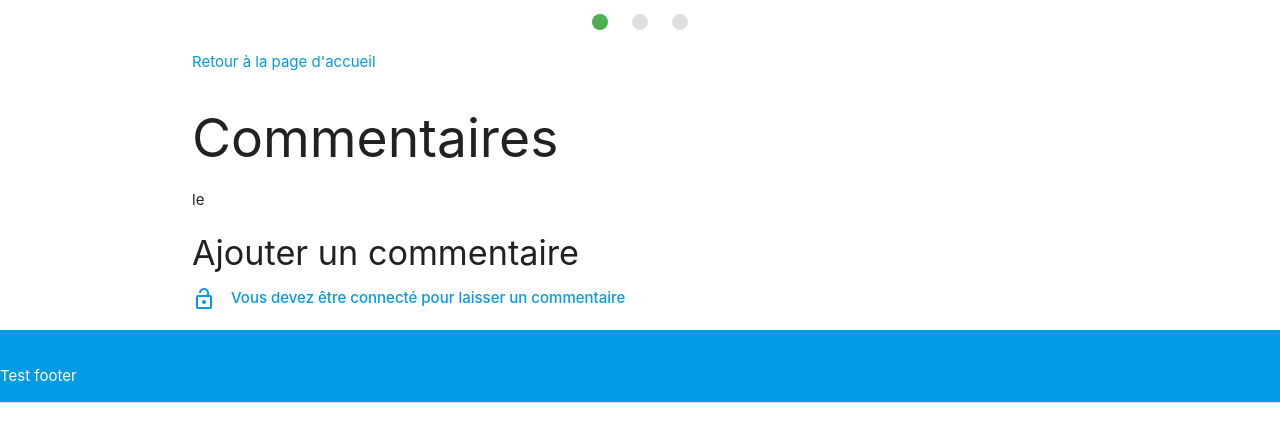
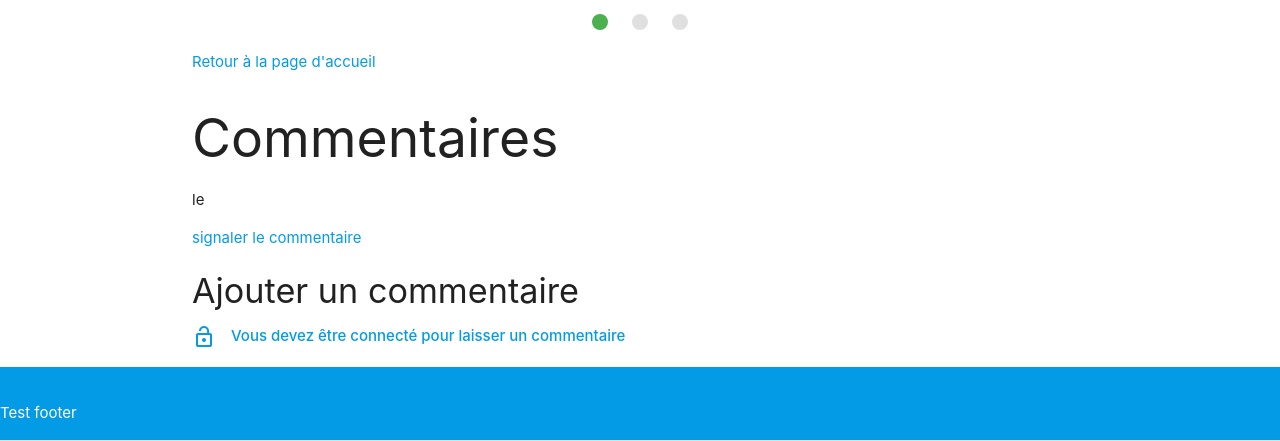
Before and after one commit to Ehyiah/projet4, a PHP site: page /index.php?action=bill&id=1 in a window 1280 px wide. Shown: the part 488-929 px from the top of the page. Before the commit the page ends 891 px from the top, so only its background shows below. Run offline with PHP 8.4, Linux system fonts and the light colour scheme; tables that the repository leaves empty or names only in its code hold one stand-in row (values such as "Sample post"); data that the repository does not hold is empty; some libraries are stand-ins or nearby versions.

Commit message:
CRUD update

```diff
--- a/controller/controllerCom.php
+++ b/controller/controllerCom.php
@@ -16,11 +16,9 @@ function displayBill() {
 };
 
 
-function addComment($postId, $author, $comment)
+function addComment($postId, $author, $comment, $idUser)
 {
-    // var_dump($postId);        var_dump($author);        var_dump($comment);
-    // var_dump($affectedLines);
-    $affectedLines = postComment($postId, $author, $comment);
+    $affectedLines = postComment($postId, $author, $comment, $idUser);
 
     if ($affectedLines === false) {
         die('Impossible d\'ajouter le commentaire !');
@@ -29,3 +27,9 @@ function addComment($postId, $author, $comment)
         displayBill();
     }
 };
+
+
+// fonction pour signaler un commentaire
+    function signalCom($id) {
+        $update = signalComDb($id);
+    };
--- a/controller/controllerLogin.php
+++ b/controller/controllerLogin.php
@@ -6,12 +6,16 @@ function displayLogin() {
     require ('view/login.php');
 };
 
+function displayCom() {
+    $signaledCom = signaledComDb();
+    require('view/episodeUpdate.php');
+};
 
 // fonction pour utilisateur deja enregistré
     function displayLoginError($etat) {
         $billMenu = billMenu();
         require ('view/login.php');
-    }
+    };
 
 
 // fonction pour la connection de l'utilisateur
@@ -38,6 +42,7 @@ function displayLogin() {
                 $_SESSION['ID'] = $resultat['ID'];
                 $_SESSION['PSEUDO'] = $resultat['PSEUDO'];
                 $_SESSION['GROUPE'] = $resultat['GROUPE'];
+                $_SESSION['MAIL'] = $resultat['MAIL'];
                 // echo 'vous etes maintenant connecté en tant que : ' . $_SESSION['PSEUDO'];
             }
         }
@@ -58,3 +63,10 @@ function displayLogin() {
             }
         return $etat;
     };
+
+
+
+// fonction pour renvoyer les commentaires d'un USER
+    function getComUser($id) {
+        $comUser = getComUserdB($id);
+    };
--- a/controller/controllerUpdateEpisode.php
+++ b/controller/controllerUpdateEpisode.php
@@ -23,16 +23,17 @@ require_once('model/modelUpdateEpisode.php');
         };
 
 
-// au clic sur l'épisode présent dans la liste, ouverture d'une division
-// permettant de récupérer le titre et le contenu et de
-// l'envoyer dans un tinyMCE
+// fonction pour modifier un épisode
+    function updateEpisode($id, $titre, $contenu) {
+        $update = updateEpisodeDb($id, $titre, $contenu);
+    };
 
 
-// fonction pour modifier un épisode
-    function updateEpisode($id, $titre, $contenu) {
-        // echo $id . $titre . $contenu;
-        $update = updateEpisodeDb($id, $titre, $contenu);
-        // include('view/test.php');
-        // tenter d'ajouter le include dans une variable transmise au clic de modification d'un épisode
 
-    };
+
+// fonctions de tests
+    function displayComSignaled()
+        {
+            $signaledCom = signaledComDb();
+            require('view/test.php');
+        }
--- a/index.php
+++ b/index.php
@@ -25,7 +25,7 @@ if (isset($_GET['action'])) {
     elseif ($_GET['action'] == 'addComment') {
         if (isset($_GET['id']) && $_GET['id'] > 0) {
             if (!empty($_POST['author']) && !empty($_POST['comment'])) {
-                addComment($_GET['id'], $_POST['author'], $_POST['comment']);
+                addComment($_GET['id'], $_POST['author'], $_POST['comment'], $_SESSION['ID']);
             }
             else {
                 echo 'Erreur : tous les champs ne sont pas remplis !';
@@ -101,6 +101,11 @@ if (isset($_GET['action'])) {
         displayLogin();
     }
 
+    elseif ($_GET['action'] == 'signalCom') {
+        signalCom($_GET['idCom']);
+        header("Location: ".$_SERVER['HTTP_REFERER']."");
+
+    }
 
 }
 else {
--- a/model/modelCom.php
+++ b/model/modelCom.php
@@ -15,8 +15,8 @@ function getPost0($postId)
 function getComments0($postId)
     {
         $bdd = new DbManager();
+        $db = $bdd->dbConnect();
 
-        $db = $bdd->dbConnect();
         $comments = $db->prepare('SELECT * FROM commentaires WHERE ID_BILLET = ?');
         $comments->execute(array($postId));
 
@@ -25,19 +25,33 @@ function getComments0($postId)
 
 
 
-function postComment($postId, $author, $comment)
+function postComment($postId, $author, $comment, $idUser)
     {
-        // var_dump($postId);        var_dump($author);        var_dump($comment);
         $bdd = new DbManager();
+        $db = $bdd->dbConnect();
 
-
-        $db = $bdd->dbConnect();
-        $comments = $db->prepare('INSERT INTO commentaires(ID_BILLET, AUTEUR, CONTENU) VALUES(:ID_BILLET, :AUTEUR, :CONTENU)');
+        $comments = $db->prepare('INSERT INTO commentaires(ID_USER, ID_BILLET, AUTEUR, CONTENU) VALUES(:ID_USER, :ID_BILLET, :AUTEUR, :CONTENU)');
         $affectedLines = $comments->execute(array(
             'ID_BILLET' => $postId,
             'AUTEUR' => $author,
-            'CONTENU' => $comment
+            'CONTENU' => $comment,
+            'ID_USER' => $idUser
             ));
 
         return $affectedLines;
     };
+
+
+
+// fonction pour signaler un commentaire dans la BDD
+    function signalComDb($id) {
+        $bdd = new dbManager();
+        $db= $bdd->dbConnect();
+
+        $req = $db->prepare('UPDATE commentaires SET SIGNALE = 1 WHERE ID = :id');
+        $update = $req->execute(array(
+            'id' => $id
+        ));
+
+        return $update;
+    };
--- a/model/modelLogin.php
+++ b/model/modelLogin.php
@@ -7,7 +7,7 @@ function login($pseudo)
         $bdd = new dbManager();
         $db = $bdd->dbConnect();
 
-        $req = $db->prepare('SELECT ID, PASS, PSEUDO, GROUPE FROM users WHERE PSEUDO = :pseudo');
+        $req = $db->prepare('SELECT ID, PASS, PSEUDO, MAIL, GROUPE FROM users WHERE PSEUDO = :pseudo');
         $req->execute(array(
             'pseudo' => $pseudo
         ));
@@ -43,3 +43,17 @@ function login($pseudo)
             'email' => $email
         ));
     };
+
+// fonction pour récupérer les commentaires d'un membre
+function getComUserdB($id) {
+    $bdd = new dbManager();
+    $db = $bdd->dbConnect();
+
+    $req = $db->prepare('SELECT * FROM commentaires WHERE ID_USER = :id');
+    $comUser = $req->execute(array(
+        'id' => $id
+    ));
+
+    // var_dump($com);
+    return $comUser;
+};
--- a/model/modelUpdateEpisode.php
+++ b/model/modelUpdateEpisode.php
@@ -1,6 +1,6 @@
 <?php
 
-// function pour supprimer un article de la BDD
+// function pour supprimer un article de la BDD et ses commentaires liés
     function deleteEpisodeDb($idBillet) {
         $bdd = new dbManager();
         $db = $bdd->dbConnect();
@@ -10,8 +10,15 @@
             'id' => $idBillet,
         ));
 
-        return $delete;
+        $reqCom = $db->prepare('DELETE FROM commentaires WHERE ID_BILLET = :id');
+        $deletCom = $reqCom->execute(array(
+            'id' => $idBillet
+        ));
+
+        // return $delete;
     };
+
+
 
 // fonction pour récupérer les commentaires signalés
     function signaledComDb() {
--- a/model/modele.php
+++ b/model/modele.php
@@ -46,3 +46,14 @@
 
 		return $req;
 	};
+
+// fonction pour récupérer tous les billets
+	function getAllPosts()
+	{
+		$bdd = new DbManager();
+
+		$db = $bdd->dbConnect();
+		$req = $db->query('SELECT * FROM billet ORDER BY ID DESC');
+
+		return $req;
+	};
--- a/public/js/main.js
+++ b/public/js/main.js
@@ -33,6 +33,7 @@
         language: 'fr_FR',
         browser_spellcheck: true,
         contextmenu: false,
+        height : 600,
 
         style_formats: [
             {title: "Headers", items: [
@@ -116,6 +117,37 @@ tinymce.init({
     browser_spellcheck: true,
     contextmenu: false,
 
+    style_formats: [
+        {title: "Headers", items: [
+            {title: "Header 1", format: "h1"},
+            {title: "Header 2", format: "h2"},
+            {title: "Header 3", format: "h3"},
+            {title: "Header 4", format: "h4"},
+            {title: "Header 5", format: "h5"},
+            {title: "Header 6", format: "h6"}
+        ]},
+        {title: "Inline", items: [
+            {title: "Bold", icon: "bold", format: "bold"},
+            {title: "Italic", icon: "italic", format: "italic"},
+            {title: "Underline", icon: "underline", format: "underline"},
+            {title: "Strikethrough", icon: "strikethrough", format: "strikethrough"},
+            {title: "Superscript", icon: "superscript", format: "superscript"},
+            {title: "Subscript", icon: "subscript", format: "subscript"},
+            {title: "Code", icon: "code", format: "code"}
+        ]},
+        {title: "Blocks", items: [
+            {title: "Paragraph", format: "p"},
+            {title: "Blockquote", format: "blockquote"},
+            {title: "Div", format: "div"},
+            {title: "Pre", format: "pre"}
+        ]},
+        {title: "Alignment", items: [
+            {title: "Left", icon: "alignleft", format: "alignleft"},
+            {title: "Center", icon: "aligncenter", format: "aligncenter"},
+            {title: "Right", icon: "alignright", format: "alignright"},
+            {title: "Justify", icon: "alignjustify", format: "alignjustify"}
+        ]}
+    ]
 });
 
 tinymce.init({
@@ -123,5 +155,37 @@ tinymce.init({
     language: 'fr_FR',
     browser_spellcheck: true,
     contextmenu: false,
+    height : 450,
 
+    style_formats: [
+        {title: "Headers", items: [
+            {title: "Header 1", format: "h1"},
+            {title: "Header 2", format: "h2"},
+            {title: "Header 3", format: "h3"},
+            {title: "Header 4", format: "h4"},
+            {title: "Header 5", format: "h5"},
+            {title: "Header 6", format: "h6"}
+        ]},
+        {title: "Inline", items: [
+            {title: "Bold", icon: "bold", format: "bold"},
+            {title: "Italic", icon: "italic", format: "italic"},
+            {title: "Underline", icon: "underline", format: "underline"},
+            {title: "Strikethrough", icon: "strikethrough", format: "strikethrough"},
+            {title: "Superscript", icon: "superscript", format: "superscript"},
+            {title: "Subscript", icon: "subscript", format: "subscript"},
+            {title: "Code", icon: "code", format: "code"}
+        ]},
+        {title: "Blocks", items: [
+            {title: "Paragraph", format: "p"},
+            {title: "Blockquote", format: "blockquote"},
+            {title: "Div", format: "div"},
+            {title: "Pre", format: "pre"}
+        ]},
+        {title: "Alignment", items: [
+            {title: "Left", icon: "alignleft", format: "alignleft"},
+            {title: "Center", icon: "aligncenter", format: "aligncenter"},
+            {title: "Right", icon: "alignright", format: "alignright"},
+            {title: "Justify", icon: "alignjustify", format: "alignjustify"}
+        ]}
+    ]
 });
--- a/view/login.php
+++ b/view/login.php
@@ -140,9 +140,10 @@
                         <div class="divider"></div>
 
                         <!-- on affiche ici ce que l'utilisateur standard va avoir besoin dans son espace perso -->
-
+                        <p>Votre Pseudo : <?= $_SESSION['PSEUDO'] ?></p>
+                        <p>Votre e-mail : <?= $_SESSION['MAIL'] ?></p>
                         <!-- liste des commentaires deja postés par le membre -->
-
+                        <p>Vos commentaires</p>
 
                     </div>
 
--- a/view/test.php
+++ b/view/test.php
@@ -1,3 +1,3 @@
 <?php
 
-echo $_GET['auteurBill'] . ' test include';
+echo ' test include';
--- a/view/vueCom.php
+++ b/view/vueCom.php
@@ -32,6 +32,7 @@
         ?>
             <p><strong><?= htmlspecialchars($comment['AUTEUR']) ?></strong> le <?= $comment['DATE'] ?></p>
             <p><?= nl2br(htmlspecialchars($comment['CONTENU'])) ?></p>
+            <a href="index.php?action=signalCom&amp;idCom=<?= $comment['ID']?>">signaler le commentaire</a>
         <?php
         }
         ?>
@@ -42,7 +43,7 @@
                 <h4>Ajouter un commentaire</h4>
                     <form action="index.php?action=addComment&amp;id=<?= $post['ID'] ?>" method="post">
                         <div class="input-field col s12">
-                            <input type="text" id="author" name="author" />
+                            <input type="text" id="author" name="author" value="<?= $_SESSION['PSEUDO']?>"/>
                             <label for="author">Auteur</label><br />
                         </div>
                         <div>
```
Also changed, not shown: view/episodeUpdate.php (+2 -8 lines).
